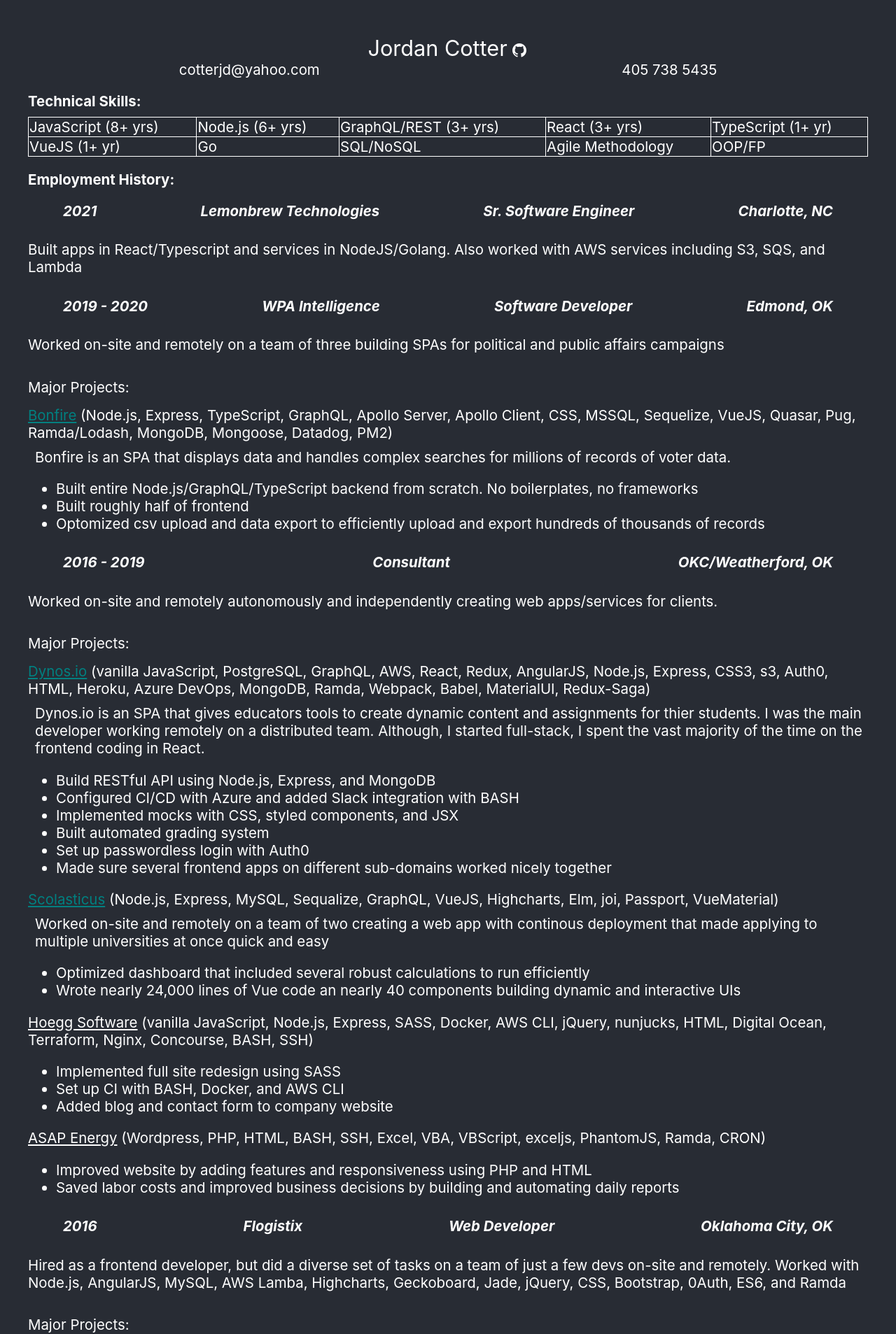
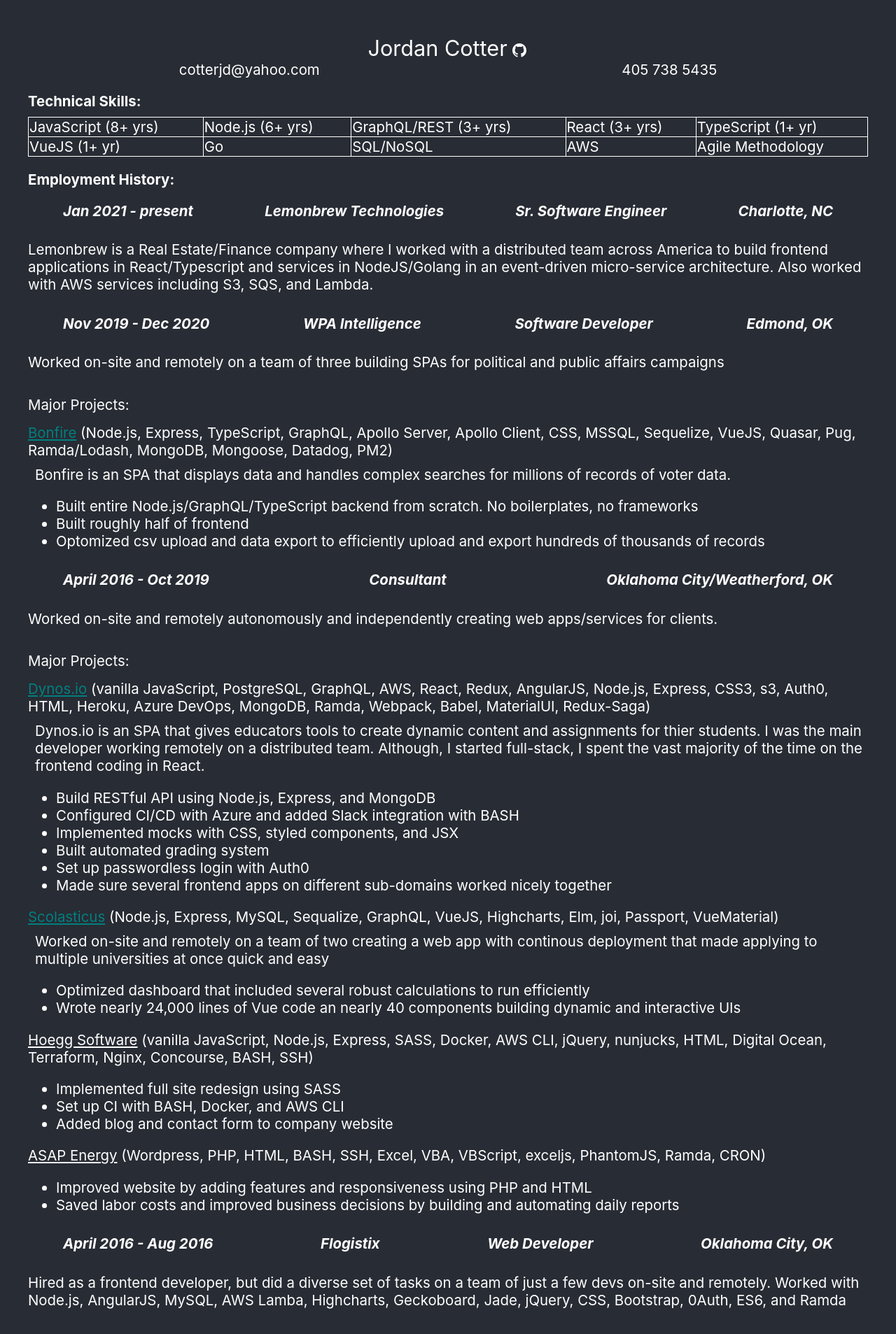
Before and after one commit to cotterjd/resume, a React (Create React App) app: page / in a window 1280 px wide. Shown: the top 1907 px of the page at 70% size. Built offline with nearby package versions, Linux system fonts and the light colour scheme.

Commit message:
feat: add months

```diff
--- a/src/App.js
+++ b/src/App.js
@@ -91,25 +91,25 @@
           <td>VueJS (1+ yr)</td>
           <td>Go</td>
           <td>SQL/NoSQL</td>
+          <td>AWS</td>
           <td>Agile Methodology</td>
-          <td>OOP/FP</td>
         </tr>
       </Table>
       <SectionHeading>Employment History:</SectionHeading>
       <div class="job-details">
         <JobHeading>
-          <span>2021</span>
+          <span>Jan 2021 - present</span>
           <span>Lemonbrew Technologies</span>
           <span>Sr. Software Engineer</span>
           <span>Charlotte, NC</span>
         </JobHeading>
         <P>
-          Built apps in React/Typescript and services in NodeJS/Golang. Also worked with AWS services including S3, SQS, and Lambda
+          Lemonbrew is a Real Estate/Finance company where I worked with a distributed team across America to build frontend applications in React/Typescript and services in NodeJS/Golang in an event-driven micro-service architecture. Also worked with AWS services including S3, SQS, and Lambda.
         </P>
       </div>
       <div class="job-details">
         <JobHeading>
-          <span>2019 - 2020</span>
+          <span>Nov 2019 - Dec 2020</span>
           <span>WPA Intelligence</span>
           <span>Software Developer</span>
           <span>Edmond, OK</span>
@@ -132,9 +132,9 @@
       </div>
       <div class="job-details">
         <JobHeading>
-          <span>2016 - 2019</span>
+          <span> April 2016 - Oct 2019</span>
           <span>Consultant</span>
-          <span>OKC/Weatherford, OK</span>
+          <span>Oklahoma City/Weatherford, OK</span>
         </JobHeading>
         <P>
           Worked on-site and remotely autonomously and independently creating web apps/services for clients.
@@ -184,7 +184,7 @@
       </div>
       <div class="job-details">
         <JobHeading>
-          <span>2016</span>
+          <span>April 2016 - Aug 2016</span>
           <span>Flogistix</span>
           <span>Web Developer</span>
           <span>Oklahoma City, OK</span>
@@ -228,7 +228,7 @@
       </div>
       <div class="job-details">
         <JobHeading>
-          <span>2013 - 2016</span>
+          <span>Feb 2013 - Mar 2016</span>
           <span>Nine Collective</span>
           <span>Software Developer</span>
           <span>Weatherford, OK</span>
```
